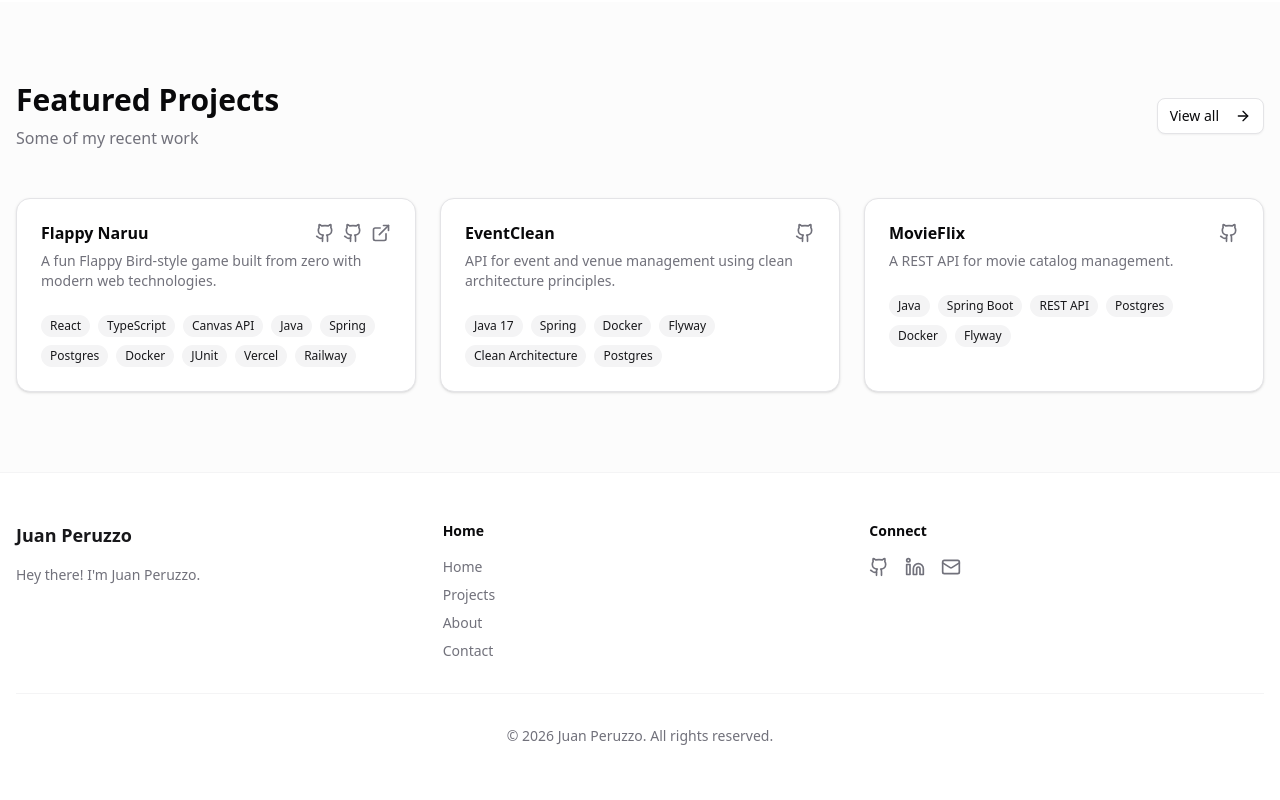
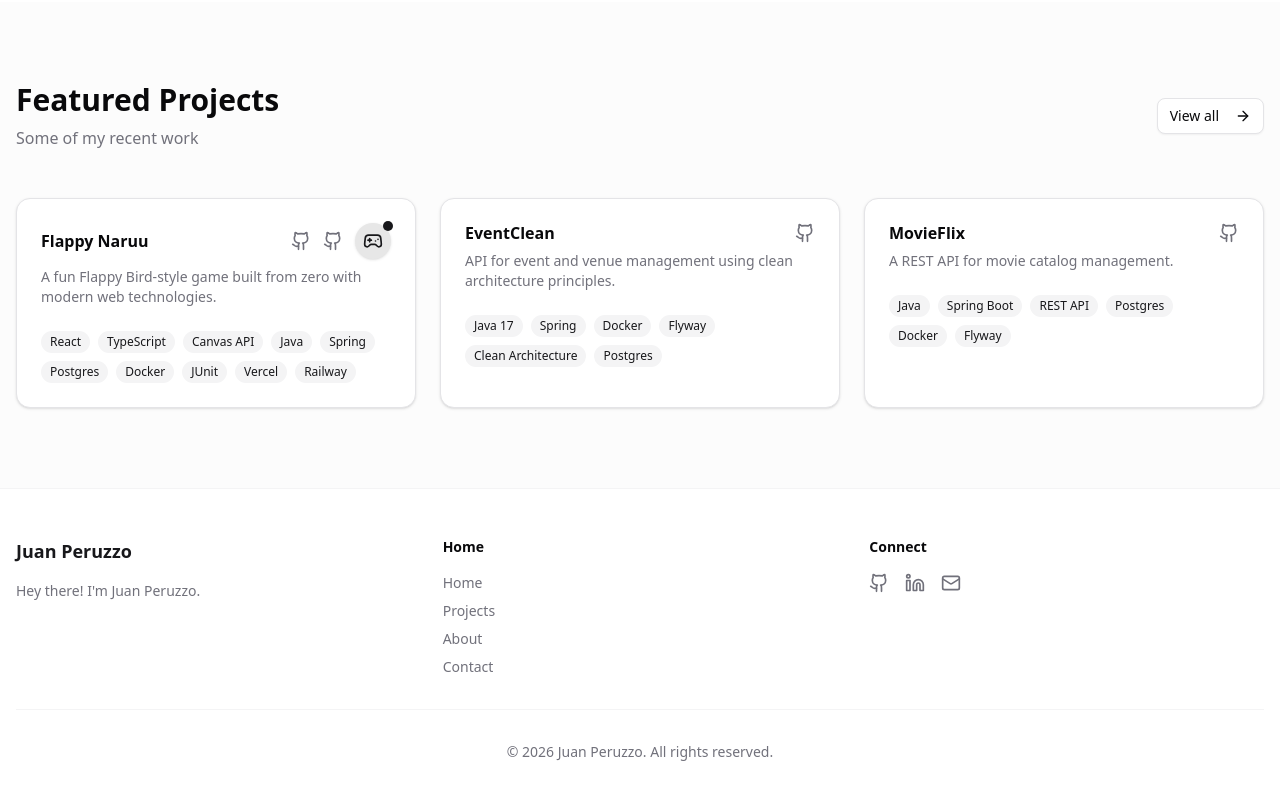
Before and after one commit to Uzzoper/personal-portfolio, a Next.js app: page / in a window 1280 px wide. Shown: the part 913-1713 px from the top of the page. Built offline with nearby package versions, Linux system fonts and the light colour scheme.

Commit message:
feat: enhance project card UI with demo indicators and game icon

```diff
--- a/components/ui/project-card.tsx
+++ b/components/ui/project-card.tsx
@@ -1,7 +1,10 @@
+"use client";
+
 import Link from "next/link";
 import { Card, CardContent, CardDescription, CardHeader, CardTitle } from "@/components/ui/card";
 import { Badge } from "@/components/ui/badge";
-import { ExternalLink, Github } from "lucide-react";
+import { ExternalLink, Github, Gamepad2 } from "lucide-react";
+import { useLanguage } from "@/components/language-context";
 
 interface GithubRepo {
   label: string;
@@ -24,12 +27,15 @@ export function ProjectCard({
   demoUrl,
   githubRepos
 }: ProjectCardProps) {
+  const { dictionary } = useLanguage();
+  const isGame = title.toLowerCase().includes("flappy") || title.toLowerCase().includes("game");
+
   return (
     <Card className="group overflow-hidden transition-all hover:shadow-lg hover:border-primary/50">
       <CardHeader>
         <CardTitle className="flex items-center justify-between">
           <span>{title}</span>
-          <div className="flex gap-2">
+          <div className="flex items-center gap-3">
             {githubRepos?.map((repo) => (
               <Link
                 key={repo.label}
@@ -45,9 +51,18 @@ export function ProjectCard({
               <Link
                 href={demoUrl}
                 target="_blank"
-                className="text-muted-foreground hover:text-primary transition-colors"
+                title={isGame ? dictionary.projects.playGame : dictionary.projects.viewLive}
+                className="flex items-center justify-center h-9 w-9 rounded-full bg-primary/10 text-primary hover:bg-primary hover:text-primary-foreground transition-all shadow-sm group/demo relative"
               >
-                <ExternalLink className="h-5 w-5" />
+                {isGame ? (
+                  <Gamepad2 className="h-5 w-5" />
+                ) : (
+                  <ExternalLink className="h-5 w-5" />
+                )}
+                <span className="absolute -top-0.5 -right-0.5 flex h-2.5 w-2.5">
+                  <span className="animate-ping absolute inline-flex h-full w-full rounded-full bg-primary opacity-75"></span>
+                  <span className="relative inline-flex rounded-full h-2.5 w-2.5 bg-primary"></span>
+                </span>
               </Link>
             )}
           </div>
--- a/lib/dictionaries/en.ts
+++ b/lib/dictionaries/en.ts
@@ -57,6 +57,8 @@ export const en = {
     projects: {
         title: "My Projects",
         subtitle: "A comprehensive list of my software engineering projects, ranging from backend APIs to full-stack web applications.",
+        viewLive: "View Live Demo",
+        playGame: "Play Game",
         items: {
             flappynaruu: {
                 description: "A fun Flappy Bird-style game built from zero with modern web technologies.",
--- a/lib/dictionaries/pt.ts
+++ b/lib/dictionaries/pt.ts
@@ -57,6 +57,8 @@ export const pt = {
     projects: {
         title: "Meus Projetos",
         subtitle: "Uma lista abrangente dos meus projetos de engenharia de software, desde APIs de backend até aplicações web full-stack.",
+        viewLive: "Ver Demo ao Vivo",
+        playGame: "Jogar Agora",
         items: {
             flappynaruu: {
                 description: "Um jogo divertido no estilo Flappy Bird construído do zero com tecnologias web modernas.",
```
